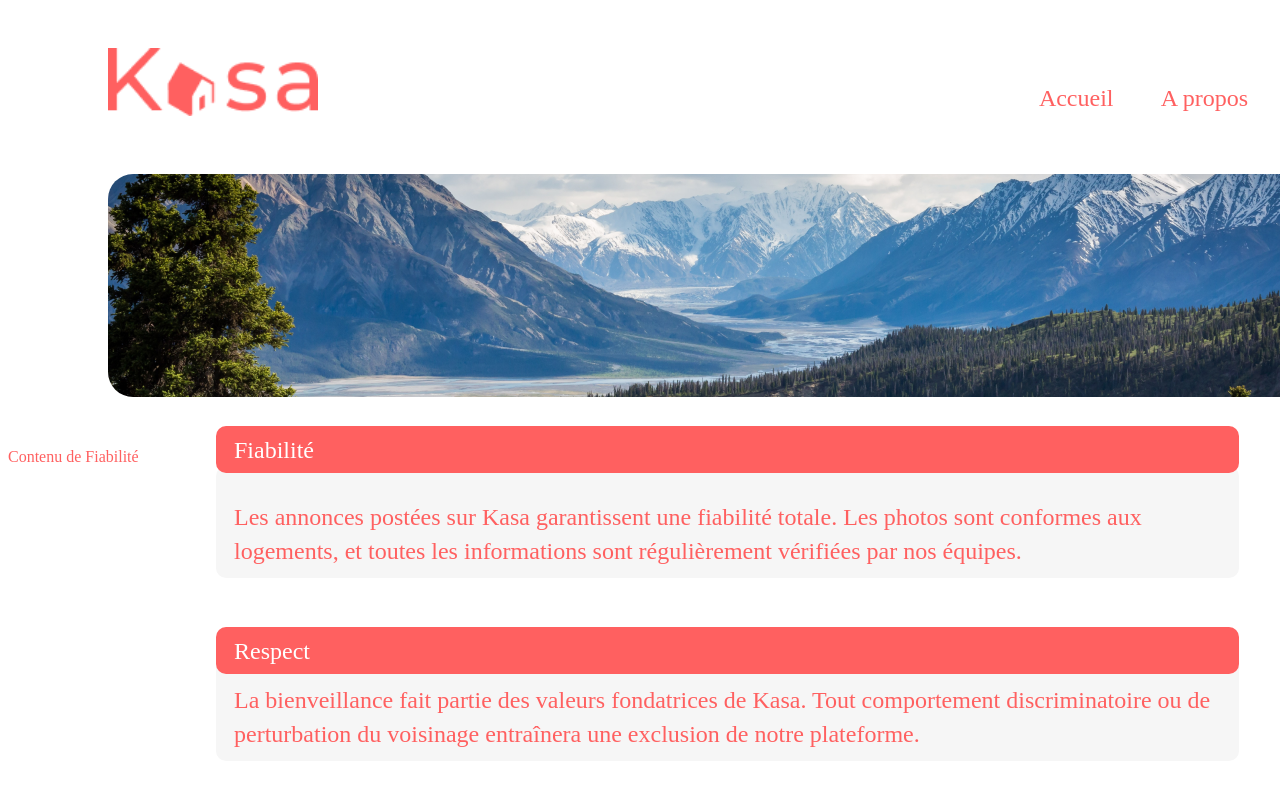
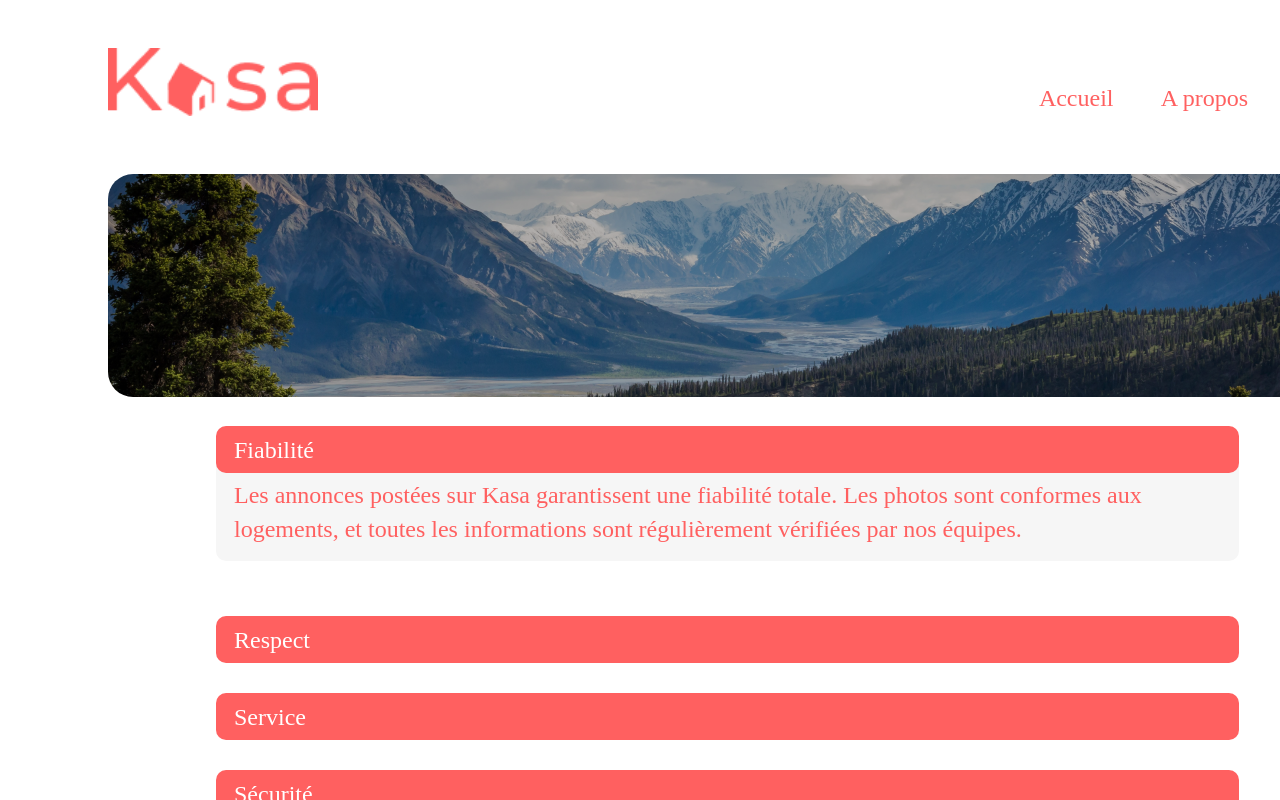
Before and after one commit to Margauxdo/Creez_une_application_web_de_location_immobiliere_avec_React, a React (Create React App) app in the folder app-kasa/: page /APropos in a window 1280 px wide. Both pictures are taken after a click on the button "Fiabilité". Shown: the top 800 px of the page. Built offline with nearby package versions, Linux system fonts and the light colour scheme.

Commit message:
commit -m "css a propos"

```diff
--- a/app-kasa/src/components/Collapse.js
+++ b/app-kasa/src/components/Collapse.js
@@ -1,18 +1,23 @@
 import React, { useState } from 'react';
 import '../styles/components/collapse.css';
 
-const Collapse = ({title}) => {
+const Collapse = ({title, children}) => {
     const [isOpen, setIsOpen] = useState(false);
 
     const toggleCollapse = () => {
         setIsOpen(!isOpen);
     }
+
+    const chevronClass = isOpen ? 'collapse-chevron up' : 'collapse-chevron down';
+
+
     return (
         <div className="collapse">
       <button onClick={toggleCollapse} className="collapse-button">
         {title}
+        <i className={chevronClass}></i>
       </button>
-      {isOpen && <div className="collapse-content">Contenu de {title}</div>}
+      {isOpen && <div className="collapse-content">{children}</div>}
     </div>
     );
 };
--- a/app-kasa/src/pages/APropos.js
+++ b/app-kasa/src/pages/APropos.js
@@ -18,14 +18,18 @@
             <ImgApropos/>
             </div>
             <div className="collapse">
-                <Collapse title="Fiabilité"/>
-                <p>Les annonces postées sur Kasa garantissent une fiabilité totale. Les photos sont conformes aux logements, et toutes les informations sont régulièrement vérifiées par nos équipes.</p>
-                <Collapse title="Respect"/>
-                <p>La bienveillance fait partie des valeurs fondatrices de Kasa. Tout comportement discriminatoire ou de perturbation du voisinage entraînera une exclusion de notre plateforme.</p>
-                <Collapse title="Service"/>
-                <p>Nos équipes se tiennent à votre disposition pour vous fournir une expérience parfaite. N'hésitez pas à nous contacter si vous avez la moindre question.</p>
-                <Collapse title="Sécurité"/>
-                <p>La sécurité est la priorité de Kasa. Aussi bien pour nos hôtes que pour les voyageurs, chaque logement correspond aux critères de sécurité établis par nos services. En laissant une note aussi bien à l'hôte qu'au locataire, cela permet à nos équipes de vérifier que les standards sont bien respectés. Nous organisons également des ateliers sur la sécurité domestique pour nos hôtes.</p>
+                <Collapse title="Fiabilité">
+                Les annonces postées sur Kasa garantissent une fiabilité totale. Les photos sont conformes aux logements, et toutes les informations sont régulièrement vérifiées par nos équipes.
+                </Collapse>
+                <Collapse title="Respect">
+                La bienveillance fait partie des valeurs fondatrices de Kasa. Tout comportement discriminatoire ou de perturbation du voisinage entraînera une exclusion de notre plateforme.
+                </Collapse>
+                <Collapse title="Service">
+                Nos équipes se tiennent à votre disposition pour vous fournir une expérience parfaite. N'hésitez pas à nous contacter si vous avez la moindre question.
+                </Collapse>
+                <Collapse title="Sécurité">
+                La sécurité est la priorité de Kasa. Aussi bien pour nos hôtes que pour les voyageurs, chaque logement correspond aux critères de sécurité établis par nos services. En laissant une note aussi bien à l'hôte qu'au locataire, cela permet à nos équipes de vérifier que les standards sont bien respectés. Nous organisons également des ateliers sur la sécurité domestique pour nos hôtes.
+                </Collapse>
             </div>
 
                 <LogoFooter/>
--- a/app-kasa/src/styles/components/ImgApropos.css
+++ b/app-kasa/src/styles/components/ImgApropos.css
@@ -6,9 +6,21 @@
     max-width: 1240px;
     object-fit: cover;
     border-radius: 25px;
+    background-blend-mode: darken;
+    filter: brightness(70%);
 
 }
 .img-apropos{
     margin-left: 100px;
     margin-top: 98px;
 }
+@media screen and (max-width: 375px){
+.img-apropos{
+    margin-top: 50px;
+    margin-left: 0px;
+}
+.Img-banner img{
+    max-width: 336px;
+    height: 223px;
+}
+}
--- a/app-kasa/src/styles/components/collapse.css
+++ b/app-kasa/src/styles/components/collapse.css
@@ -1,5 +1,5 @@
 .collapse-button{
-    background: #FF6060;
+    background-color: #FF6060;
     border: 0px;
     border-radius: 10px;
     max-width: 1023px;
@@ -16,21 +16,50 @@
     padding-left: 18px;
     position: relative;
     top: 25px;
+    margin-bottom: 30px;
+    position: relative;
+    z-index: 1;
+
 }
-.collapse p{
-    background: #F6F6F6;
+
+.collapse{
+    width: 100%;
     max-width: 1023px;
-    border-radius: 10px;
-    margin-top: 0px;
-    margin-left: 208px;
+}
+.collapse-content{
+    width: 100%;
     font-family: Montserrat;
     font-size: 24px;
     font-weight: 400;
     line-height: 34px;
     letter-spacing: 0em;
     text-align: left;
-    width: 100%;
-    padding-top: 34px;
+    margin-left: 208px;
     padding-left: 18px;
-    padding-bottom: 10px;
+    position: relative;
+    bottom: 30px;
+    border-radius: 10px;
+    background-color: #f6f6f6;
+    padding-top: 30px;
+    padding-bottom: 15px;
 }
+
+@media screen and (max-width: 375px){
+    .collapse-button{
+        width: 335px;
+        height: 30px;
+        font-size: 13px;
+        font-weight: 500;
+        line-height: 19px;
+        margin-left: 0px;
+    }
+    .collapse-content{
+
+        font-size: 12px;
+        font-weight: 400;
+        line-height: 17px;
+        margin-left: 0px;
+        width: 335px;
+    height: 143px;
+    }
+}
```
